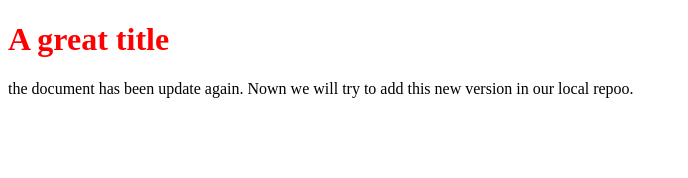
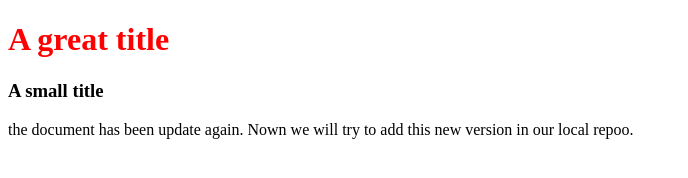
Before and after one commit to JalilGafar/camerSchool, a plain HTML site: page index.html in a window 1280 px wide. Shown: the whole page, without its empty margins (0-688 px from the left). Drawn offline with Linux system fonts and the light colour scheme.

Commit message:
H3 title add

```diff
--- a/index.html
+++ b/index.html
@@ -6,6 +6,8 @@
 </head>
 <body>
     <h1>A great title</h1>
+    <h3>A small title</h3>
     <p>the document has been update again. Nown we will try to add this new version in our local repoo.</p>
+
 </body>
 </html>
```
